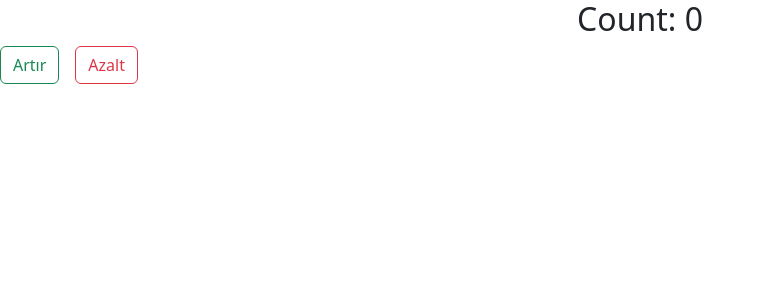
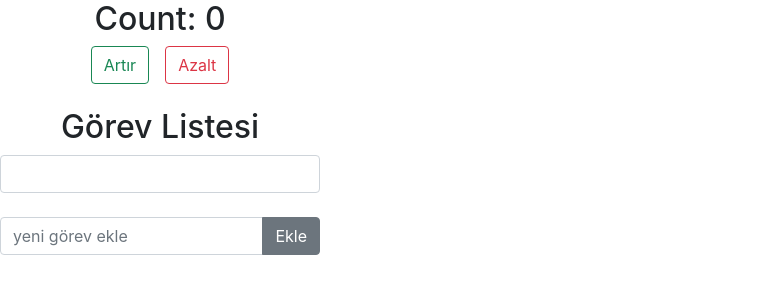
Before and after one commit to senesozdel/reactArch, a React (Create React App) app in the folder 08.11.2023/secondproject/: page / in a window 1280 px wide. Shown: the top 300 px of the page, without its empty margins (0-765 px from the left). Built offline with nearby package versions, Linux system fonts and the light colour scheme.

Commit message:
counter and todolist ui is complated
Counter is count to 10 and from 0.
If you press azalt button on 0 point, still 0 is screening and also if press artır button on 10 point , still 10 is seen on the screen even continue pressing the button.

```diff
--- a/08.11.2023/secondproject/src/App.js
+++ b/08.11.2023/secondproject/src/App.js
@@ -1,6 +1,6 @@
 import './App.css';
-import 'bootstrap/dist/css/bootstrap.min.css';
 import Counter from './components/Counter/Counter';
+import Todolist from './components/TodoList/Todolist';
 
 
 
@@ -8,6 +8,8 @@ function App() {
   return (
     <div className="App">
       <Counter />
+      <br/>
+      <Todolist />
     </div>
   );
 }
--- a/08.11.2023/secondproject/src/components/Counter/Counter.js
+++ b/08.11.2023/secondproject/src/components/Counter/Counter.js
@@ -12,15 +12,23 @@ const Counter = () => {
 
     return (
         <>
-            <div className='counter'>
+
+            <div className='counter d-flex flex-column w-25  align-items-center'>
                 <h2>Count: {number}</h2>
-            </div>
-            <div className='counter-buttons d-flex gap-3'>
+                <div className='counter-buttons d-flex gap-3'>
                 <div className='artır'>
                     <Button
                         color="success"
                         outline
-                        onClick={()=> setNumber(number+1)}
+                        onClick={()=> {
+                            if(number===10){
+                                setNumber(10)
+                            }
+                            else{
+                                setNumber(number+1)
+                            }
+
+                        }}
                     >
                         Artır
                     </Button>
@@ -30,13 +38,23 @@ const Counter = () => {
                     <Button
                         color="danger"
                         outline
-                        onClick={()=> setNumber(number-1)}
+                        onClick={()=> {
+                            if(number===0){
+                                setNumber(0)
+                            }
+                            else{
+                                setNumber(number-1)
+                            }
+
+                        }}
                     >
                         Azalt
                     </Button>
                     {' '}
                 </div>
             </div>
+            </div>
+
 
         </>
 
--- a/08.11.2023/secondproject/src/components/TodoList/Todolist.js
+++ b/08.11.2023/secondproject/src/components/TodoList/Todolist.js
@@ -0,0 +1,41 @@
+import React from 'react'
+import { Input, InputGroup,Button } from 'reactstrap';
+const Todolist = () => {
+
+let array = [
+    {
+        id:1,
+        name: "Birinci"
+    },
+    {
+        id:2,
+        name: "İkinci"
+    },
+    {
+        id:3,
+        name: "Üçüncü"
+    }
+]
+
+
+  return (
+    <>
+
+<div className='gorev-list flex-column w-25'>
+    <h2>Görev Listesi</h2>
+<Input />
+    <br />
+  <InputGroup>
+    <Input placeholder='yeni görev ekle' />
+    <Button>
+    Ekle
+    </Button>
+  </InputGroup>
+</div>
+
+
+    </>
+  )
+}
+
+export default Todolist
```
